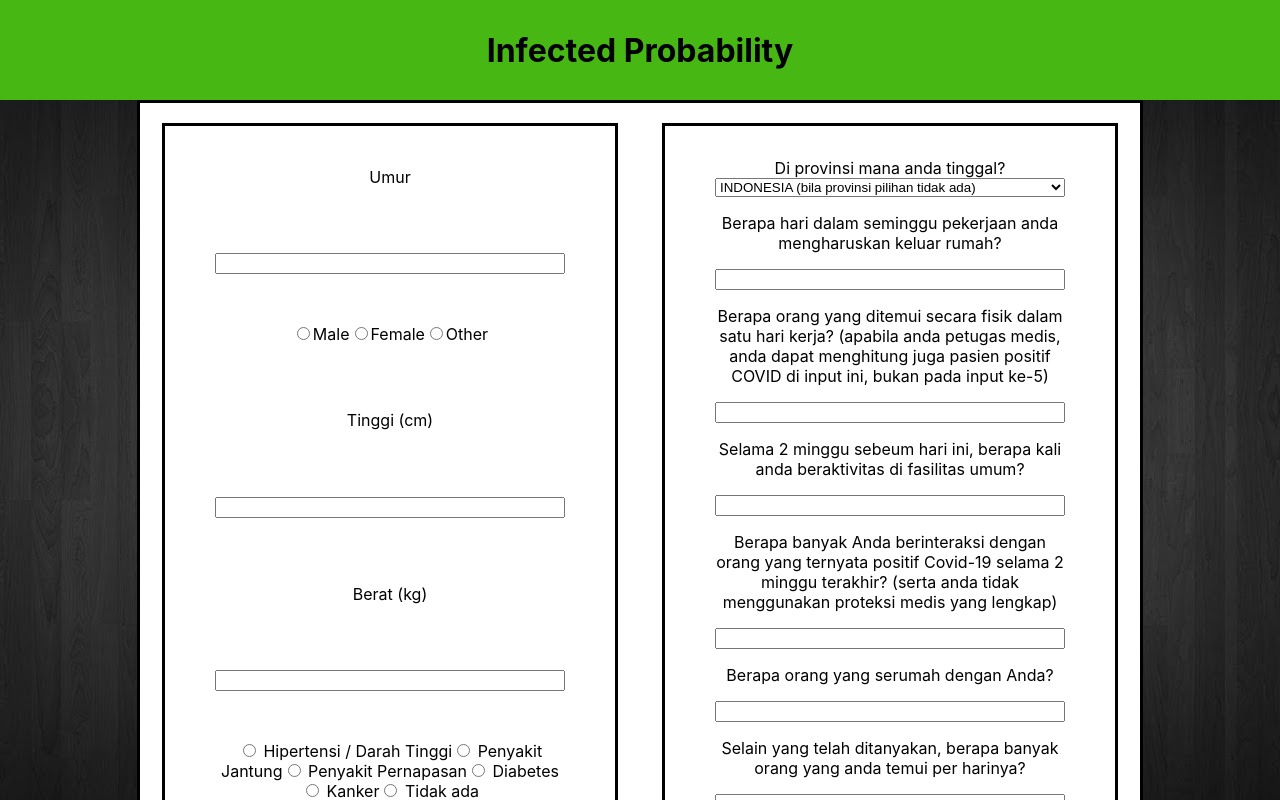
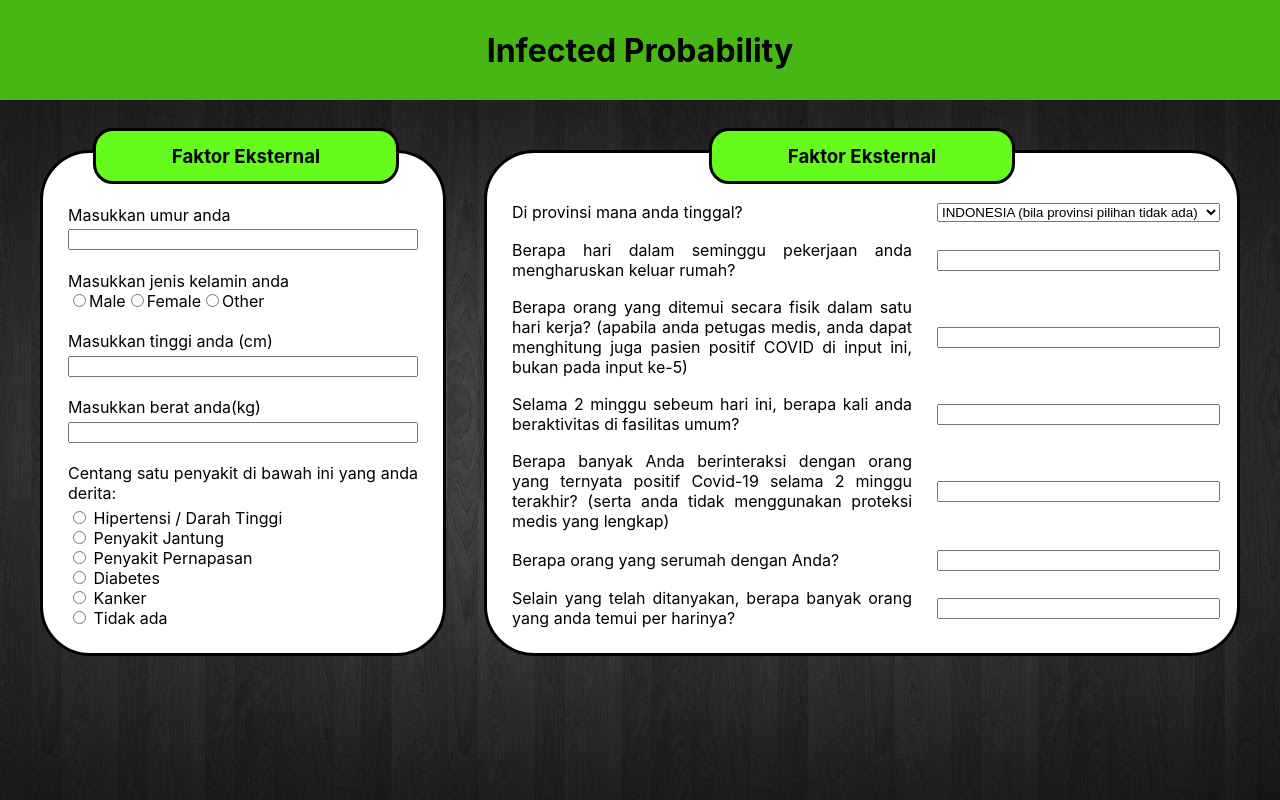
Before and after one commit to kinantanbagaspati/Milestone-SPARTA, a React (Create React App) app in the folder mockup-milestone/: page /infected-probability in a window 1280 px wide. Shown: the top 800 px of the page. Built offline with nearby package versions, Linux system fonts and the light colour scheme.

Commit message:
merapikan styling

```diff
--- a/mockup-milestone/src/containers/IPResult.css
+++ b/mockup-milestone/src/containers/IPResult.css
@@ -19,3 +19,11 @@
    text-align:center;
    margin:auto;
 }
+.keterangan{
+   display: flex;
+   flex-direction: row;
+   justify-content: space-around;
+   width: 600px;
+   height: 200px;
+   background-color:white;
+}
--- a/mockup-milestone/src/containers/IPResult.js
+++ b/mockup-milestone/src/containers/IPResult.js
@@ -48,10 +48,20 @@ export default function IPResult(){
                 <div className="kotakputihhome">
                     <h3>Probabilitas anda terinfeksi COVID: {userProb*100}%</h3>
                     <p>Keterangan:</p>
-                    <p>Infectious Rate: {data.infRate}</p>
-                    <p>Faktor pengali internal: {userInfRate/data.infRate}</p>
-                    <p>Probabilitas 1 orang acak di provinsi anda terinfeksi: {probProv*100}%</p>
-                    <p>Prediksi banyaknya pengidap COVID yang anda temui per hari: {Math.pow(exValueMeetPerDay*predMeetPerDay, 0.5)} pengidap</p>
+                    <div className="keterangan">
+                        <div className="subketerangan">
+                            <p style={{fontSize:14}}>Infectious Rate</p>
+                            <p style={{fontSize:14}}>Faktor pengali internal</p>
+                            <p style={{fontSize:14}}>Probabilitas 1 orang acak di provinsi anda terinfeksi</p>
+                            <p style={{fontSize:14}}>Prediksi banyaknya pengidap COVID yang anda temui per hari</p>
+                        </div>
+                        <div className="subketerangan">
+                            <p style={{fontSize:14}}>: {data.infRate}</p>
+                            <p style={{fontSize:14}}>: {userInfRate/data.infRate}</p>
+                            <p style={{fontSize:14}}>: {probProv*100}%</p>
+                            <p style={{fontSize:14}}>: {Math.pow(exValueMeetPerDay*predMeetPerDay, 0.5)} pengidap</p>
+                        </div>
+                    </div>
                 </div>
                 <div>
                     <Link to="/">
--- a/mockup-milestone/src/containers/InfectedProbability.css
+++ b/mockup-milestone/src/containers/InfectedProbability.css
@@ -14,34 +14,67 @@
 .factor {
     display: flex;
     flex-direction: row;
-    justify-content: space-around;
-    width: 1000px;
+    justify-content: space-between;
+    width: 1200px;
     height: 750px;
-    padding-top: 20px;
+    margin-top: 50px;
+}
+.factortitle {
+    display: flex;
+    justify-content: center;
+    align-items: center;
+    width: 300px;
+    height: 50px;
+    border-radius: 20px;
+    background-color: #64FB1D;
     border: black solid;
-    background-color: white;
+    margin-top: -50px;
+    margin-left: 25px;
+    margin-right: 25px;
 }
 .internal {
     display: flex;
     flex-direction: column;
-    justify-content: space-around;
+    justify-content: space-between;
     width: 350px;
-    height: 700px;
+    height: 450px;
     border: black solid;
-    padding-right: 50px;
-    padding-left: 50px;
+    padding-right: 25px;
+    padding-left: 25px;
+    padding-top: 25px;
+    padding-bottom: 25px;
     background-color: white;
+    border-radius: 50px;
+    text-align: justify;
 }
 .external {
     display: flex;
     flex-direction: column;
-    justify-content: space-around;
-    width: 350px;
-    height: 700px;
+    justify-content: space-between;
+    align-items: center;
+    width: 700px;
+    height: 450px;
     border: black solid;
-    padding-right: 50px;
-    padding-left: 50px;
+    padding-right: 25px;
+    padding-left: 25px;
+    padding-top: 25px;
+    padding-bottom: 25px;
     background-color: white;
+    border-radius: 50px;
+}
+.subexternal{
+    display: flex;
+    flex-direction: row;
+    justify-content: space-between;
+    align-items: center;
+    width: 700px;
+    text-align: justify;
+}
+.question{
+    width: 400px;
+}
+.externalinput{
+    width: 275px;
 }
 
 .resultButton{
--- a/mockup-milestone/src/containers/InfectedProbability.js
+++ b/mockup-milestone/src/containers/InfectedProbability.js
@@ -38,8 +38,13 @@ export default class InfectedProbability extends Component{
                     </div>
                 <div className="factor">
                     <div className="internal">
-                        <p>Umur</p>
-                        <input type="text" name="age" onChange={this.handleInputChange}/>
+                        <div className="factortitle">
+                            <h3>Faktor Eksternal</h3>
+                        </div>
+                        <p style={{marginBottom:0}}>Masukkan umur anda</p>
+                        <input type="text" id="age" name="age" onChange={this.handleInputChange}/>
+                        <div>
+                            <p style={{marginBottom:0}}>Masukkan jenis kelamin anda</p>
                             <form>
                                 <input type="radio" id="male" name="gender" value={1} onChange={this.handleInputChange}/>
                                 <label for="male">Male</label>
@@ -48,29 +53,47 @@ export default class InfectedProbability extends Component{
                                 <input type="radio" id="other" name="gender" value={0} onChange={this.handleInputChange}/>
                                 <label for="other">Other</label>
                             </form>
-                        <p>Tinggi (cm)</p>
+                        </div>
+                        <p style={{marginBottom:0}}>Masukkan tinggi anda (cm)</p>
                         <input type="text" name="height" onChange={this.handleInputChange}/>
-                        <p>Berat (kg)</p>
+                        <p style={{marginBottom:0}}>Masukkan berat anda(kg)</p>
                         <input type="text" name="weight" onChange={this.handleInputChange}/>
-                        <form>
+                        <p style={{marginBottom:0}}>Centang satu penyakit di bawah ini yang anda derita:</p>
+                        <form style={{display: "flex", flexDirection: "column"}}>
+                            <div>
                             <input type="radio" id="disease1" name="disease" value={1} onChange={this.handleInputChange}/>
                             <label for="disease1"> Hipertensi / Darah Tinggi</label>
+                            </div>
+                            <div>
                                 <input type="radio" id="disease2" name="disease" value={2} onChange={this.handleInputChange}/>
                                 <label for="disease2"> Penyakit Jantung</label>
+                            </div>
+                            <div>
                                 <input type="radio" id="disease3" name="disease" value={3} onChange={this.handleInputChange}/>
                                 <label for="disease3"> Penyakit Pernapasan</label>
+                            </div>
+                            <div>
                                 <input type="radio" id="disease4" name="disease" value={4} onChange={this.handleInputChange}/>
                                 <label for="disease4"> Diabetes</label>
+                            </div>
+                            <div>
                                 <input type="radio" id="disease5" name="disease" value={5} onChange={this.handleInputChange}/>
                                 <label for="disease5"> Kanker</label>
+                            </div>
+                            <div>
                                 <input type="radio" id="disease0" name="disease" value={0} onChange={this.handleInputChange}/>
                                 <label for="disease0"> Tidak ada </label>
+                            </div>
                         </form>
                     </div>
                     <div className="external">
-                        <p></p>
-                        <label for="provinsi">Di provinsi mana anda tinggal?</label>
-                        <select id="provinsi" name="provinsi" onChange={this.handleInputChange}>
+                        <div className="factortitle">
+                            <h3>Faktor Eksternal</h3>
+                        </div>
+                        <div className="subexternal">
+                            <div className="question">Di provinsi mana anda tinggal?</div>
+                            <div className="externalinput">
+                                <select id="provinsi" name="provinsi" onChange={this.handleInputChange} style={{width: 283}}>
                                     <option value="0">INDONESIA (bila provinsi pilihan tidak ada)</option>
                                     <option value="17">ACEH</option>
                                     <option value="10">SUMATERA UTARA</option>
@@ -104,23 +127,46 @@ export default class InfectedProbability extends Component{
                                     <option value="12">PAPUA</option>
                                     <option value="27">PAPUA BARAT</option>
                                 </select>
-                        <p>Berapa hari dalam seminggu pekerjaan anda mengharuskan keluar rumah?</p>
-                        <input type="number" name="workDay" onChange={this.handleInputChange}/>
-                        <p>Berapa orang yang ditemui secara fisik dalam satu hari kerja? (apabila anda petugas medis, anda dapat menghitung juga pasien positif COVID di input ini, bukan pada input ke-5)</p>
-                        <input type="number" name="workMeet" onChange={this.handleInputChange}/>
-                        <p>Selama 2 minggu sebeum hari ini, berapa kali anda beraktivitas di fasilitas umum?</p>
-                        <input type="number" name="pubDay" onChange={this.handleInputChange}/>
-                        <p>Berapa banyak Anda berinteraksi dengan orang yang ternyata positif Covid-19 selama 2 minggu terakhir? (serta anda tidak menggunakan proteksi medis yang lengkap)</p>
-                        <input type="number" name="posMeet" onChange={this.handleInputChange}/>
-                        <p>Berapa orang yang serumah dengan Anda?</p>
-                        <input type="number" name="userHome" onChange={this.handleInputChange}/>
-                        <p>Selain yang telah ditanyakan, berapa banyak orang yang anda temui per harinya?</p>
-                        <input type="number" name="userElse" onChange={this.handleInputChange}/>
-                        <p></p>
                             </div>
-
                         </div>
-                <p></p>
+                        <div className="subexternal">
+                            <div className="question">Berapa hari dalam seminggu pekerjaan anda mengharuskan keluar rumah?</div>
+                            <div className="externalinput">
+                                <input type="number" name="workDay" onChange={this.handleInputChange} style={{width: 275}}/>
+                            </div>
+                        </div>
+                        <div className="subexternal">
+                            <div className="question">Berapa orang yang ditemui secara fisik dalam satu hari kerja? (apabila anda petugas medis, anda dapat menghitung juga pasien positif COVID di input ini, bukan pada input ke-5)</div>
+                            <div className="externalinput">
+                                <input type="number" name="workMeet" onChange={this.handleInputChange} style={{width: 275}}/>
+                            </div>
+                        </div>
+                        <div className="subexternal">
+                            <div className="question">Selama 2 minggu sebeum hari ini, berapa kali anda beraktivitas di fasilitas umum?</div>
+                            <div className="externalinput">
+                                <input type="number" name="pubDay" onChange={this.handleInputChange} style={{width: 275}}/>
+                            </div>
+                        </div>
+                        <div className="subexternal">
+                            <div className="question">Berapa banyak Anda berinteraksi dengan orang yang ternyata positif Covid-19 selama 2 minggu terakhir? (serta anda tidak menggunakan proteksi medis yang lengkap)</div>
+                            <div className="externalinput">
+                                <input type="number" name="posMeet" onChange={this.handleInputChange} style={{width: 275}}/>
+                            </div>
+                        </div>
+                        <div className="subexternal">
+                            <div className="question">Berapa orang yang serumah dengan Anda?</div>
+                            <div className="externalinput">
+                                <input type="number" name="userHome" onChange={this.handleInputChange} style={{width: 275}}/>
+                            </div>
+                        </div>
+                        <div className="subexternal">
+                            <div className="question">Selain yang telah ditanyakan, berapa banyak orang yang anda temui per harinya?</div>
+                            <div className="externalinput">
+                                <input type="number" name="userElse" onChange={this.handleInputChange} style={{width: 275}}/>
+                            </div>
+                        </div>
+                    </div>
+                </div>
                 <div>
                     <Link to={{pathname: "/infected-probability/result", userProb: this.state}}>
                         <Button className="resultButton" block bsSize="lg">
```
Lines whose indentation alone changed are shown as unchanged.
